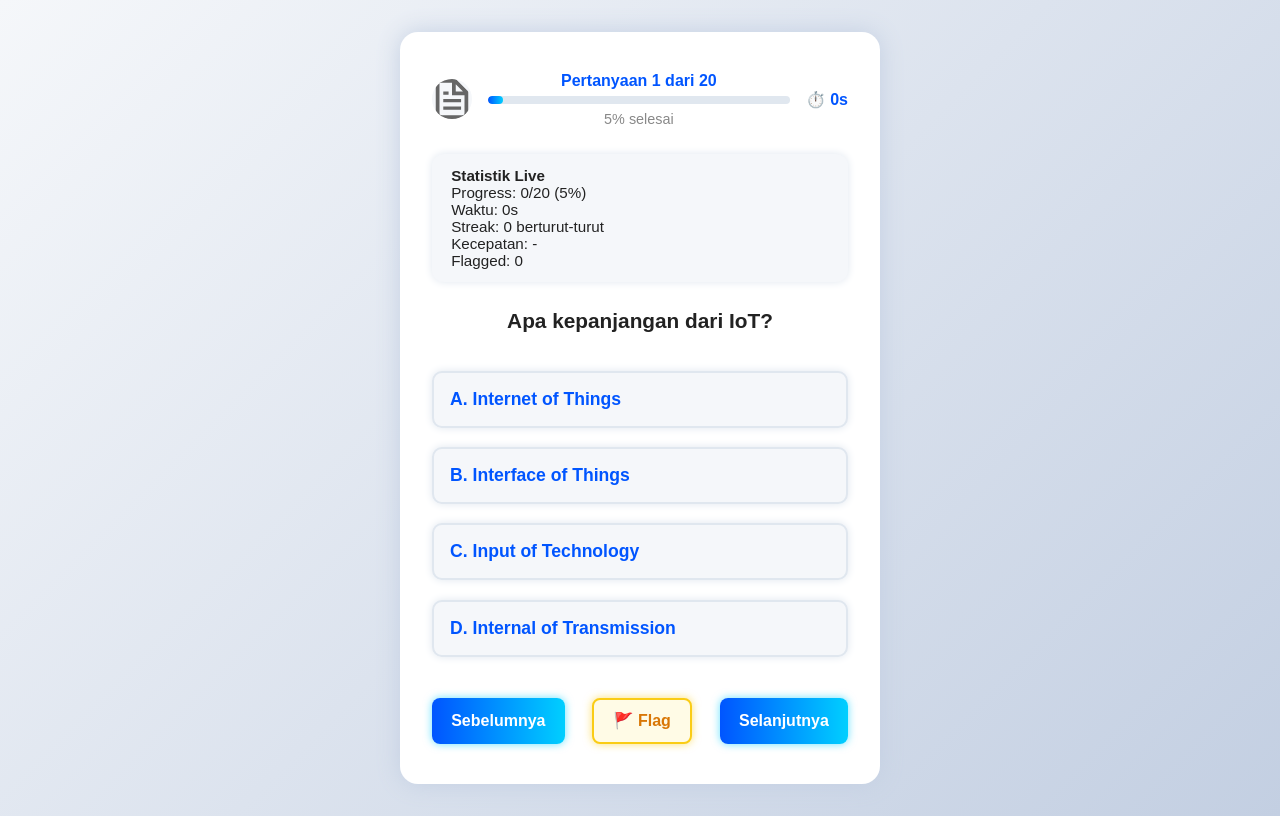
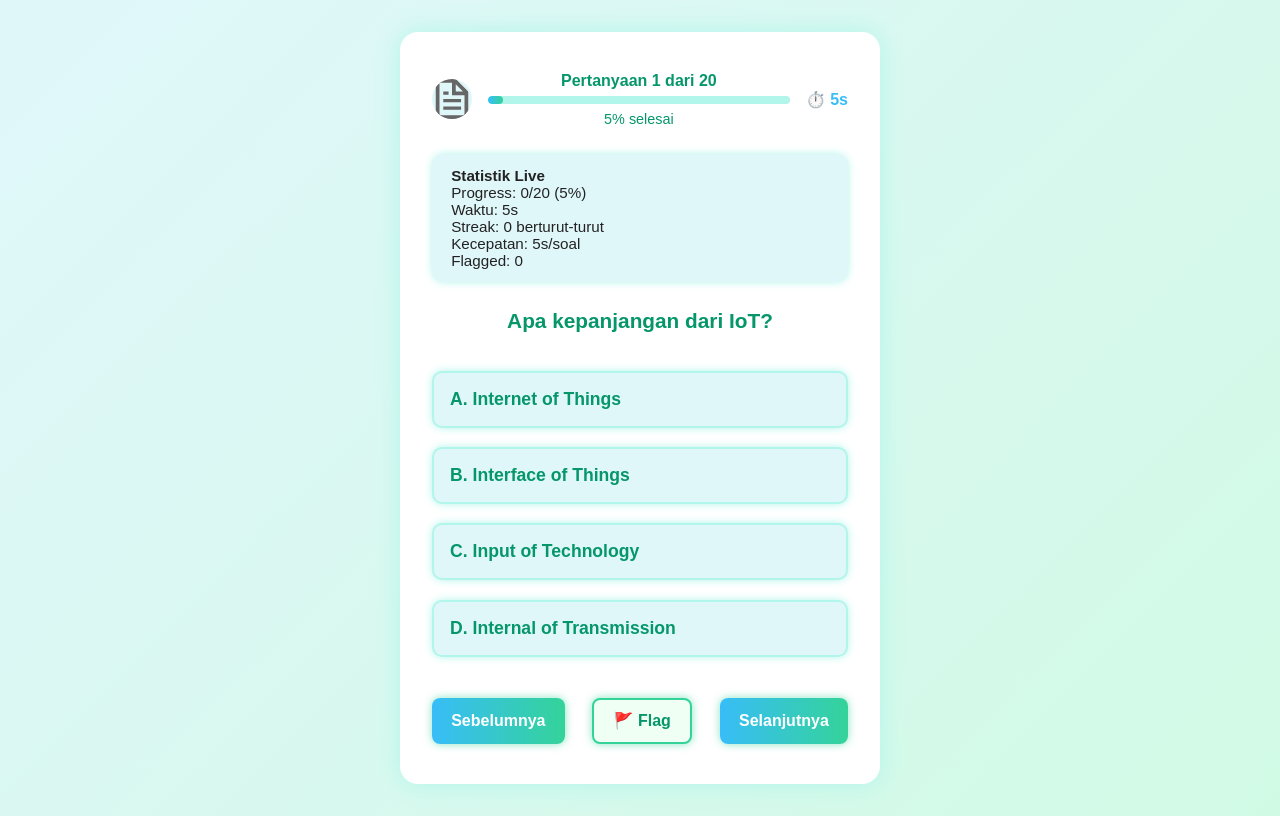
Before and after one commit to sallvyana/edusijaxpert, a Next.js app: page /quiz in a window 1280 px wide. Built offline with nearby package versions, Linux system fonts and the light colour scheme.

Commit message:
optimalisasi tampilan dan fitur tambahan baru

```diff
--- a/app/quiz/page.js
+++ b/app/quiz/page.js
@@ -1,6 +1,6 @@
 
 'use client';
-import { useState } from 'react';
+import { useState, useEffect } from 'react';
 import { useSearchParams, useRouter } from 'next/navigation';
 import { quizData } from './quizData';
 import { Suspense } from 'react';
@@ -25,18 +25,31 @@ function QuizContent() {
   const [score, setScore] = useState(0);
   const [showModal, setShowModal] = useState(false);
   const [flagged, setFlagged] = useState([]); // array of flagged question indices
-  const [startTime] = useState(Date.now());
   const [streak, setStreak] = useState(0);
+  const [answers, setAnswers] = useState([]); // array of user answers
+  const [timer, setTimer] = useState(0);
+
+  // Timer berjalan terus
+  useEffect(() => {
+    if (!showModal) {
+      const interval = setInterval(() => setTimer((t) => t + 1), 1000);
+      return () => clearInterval(interval);
+    }
+  }, [showModal]);
 
   const current = questions[index];
   const progress = Math.round(((index + 1) / questions.length) * 100);
-  const elapsed = Math.floor((Date.now() - startTime) / 1000);
-  const speed = elapsed > 0 ? `${Math.round(elapsed / (index + 1))}s/soal` : '-';
+  const speed = timer > 0 ? `${Math.round(timer / (index + 1))}s/soal` : '-';
 
   const handleAnswer = async (answerIdx) => {
     const res = await fetch(`/api/cekjawaban?jawaban=${encodeURIComponent(answerIdx)}&benar=${encodeURIComponent(questions[index].answer)}`);
     const data = await res.text();
     setFeedback(data);
+    setAnswers((prev) => {
+      const copy = [...prev];
+      copy[index] = answerIdx;
+      return copy;
+    });
     if (answerIdx === questions[index].answer) {
       setScore((prev) => prev + 1);
       setStreak((prev) => prev + 1);
@@ -54,7 +67,20 @@ function QuizContent() {
   };
 
   const handleGoToScore = () => {
-    router.push(`/quiz/score?kategori=${kategori}&score=${score}&total=${questions.length}`);
+    // Simpan data leaderboard ke localStorage
+    const player = prompt('Masukkan nama Anda untuk leaderboard:') || 'Anonim';
+    const leaderboard = JSON.parse(localStorage.getItem('leaderboard') || '[]');
+    leaderboard.push({
+      name: player,
+      score,
+      kategori,
+      waktu: timer,
+      progress: `${score}/${questions.length}`,
+      date: new Date().toISOString(),
+    });
+    localStorage.setItem('leaderboard', JSON.stringify(leaderboard));
+    // Kirim data ke halaman score
+    router.push(`/quiz/score?kategori=${kategori}&score=${score}&total=${questions.length}&waktu=${timer}&answers=${encodeURIComponent(JSON.stringify(answers))}`);
   };
 
   const handleFlag = () => {
@@ -77,7 +103,8 @@ function QuizContent() {
             <h2>Skor Akhir</h2>
             <p>Kategori: <b>{kategori.toUpperCase()}</b></p>
             <p>Skor Anda: <b>{score} / {questions.length}</b></p>
-            <button style={styles.button} onClick={handleGoToScore}>Lihat Detail Skor</button>
+            <p>Waktu: <b>{timer}s</b></p>
+            <button style={styles.button} onClick={handleGoToScore}>Lihat Detail Skor & Leaderboard</button>
           </div>
         </div>
       )}
@@ -95,13 +122,13 @@ function QuizContent() {
               <span style={styles.progressPercent}>{progress}% selesai</span>
             </div>
             <div style={styles.timeWrap}>
-              <span>⏱️ {elapsed}s</span>
+              <span>⏱️ {timer}s</span>
             </div>
           </div>
           <div style={styles.statLive}>
             <b>Statistik Live</b>
             <div>Progress: {index}/{questions.length} ({progress}%)</div>
-            <div>Waktu: {elapsed}s</div>
+            <div>Waktu: {timer}s</div>
             <div>Streak: {streak} berturut-turut</div>
             <div>Kecepatan: {speed}</div>
             <div>Flagged: {flagged.length}</div>
@@ -136,7 +163,7 @@ export default function QuizPage() {
 
 const styles = {
   container: {
-    background: 'linear-gradient(135deg, #f5f7fa 0%, #c3cfe2 100%)',
+    background: 'linear-gradient(135deg, #e0f7fa 0%, #d1fae5 100%)',
     color: '#222',
     minHeight: '100vh',
     padding: '2rem',
@@ -147,7 +174,7 @@ const styles = {
   quizBox: {
     background: '#fff',
     borderRadius: '18px',
-    boxShadow: '0 0 24px #c3cfe2',
+    boxShadow: '0 0 24px #b2f5ea',
     padding: '2.5rem 2rem',
     minWidth: '380px',
     maxWidth: '480px',
@@ -172,7 +199,7 @@ const styles = {
   },
   logo: {
     borderRadius: '50%',
-    background: '#f5f7fa',
+    background: '#e0f7fa',
   },
   progressWrap: {
     flex: 1,
@@ -183,36 +210,36 @@ const styles = {
   },
   progressText: {
     fontSize: '1rem',
-    color: '#0055ff',
+    color: '#059669',
     fontWeight: 'bold',
   },
   progressBarBg: {
     width: '100%',
     height: '8px',
-    background: '#e0e7ef',
+    background: '#b2f5ea',
     borderRadius: '8px',
     margin: '0.2rem 0',
     overflow: 'hidden',
   },
   progressBar: {
     height: '8px',
-    background: 'linear-gradient(90deg, #0055ff 0%, #00cfff 100%)',
+    background: 'linear-gradient(90deg, #38bdf8 0%, #34d399 100%)',
     borderRadius: '8px',
     transition: 'width 0.3s',
   },
   progressPercent: {
     fontSize: '0.9rem',
-    color: '#888',
+    color: '#059669',
   },
   timeWrap: {
     fontSize: '1rem',
-    color: '#0055ff',
+    color: '#38bdf8',
     fontWeight: 'bold',
   },
   statLive: {
-    background: '#f5f7fa',
+    background: '#e0f7fa',
     borderRadius: '12px',
-    boxShadow: '0 0 8px #e0e7ef',
+    boxShadow: '0 0 8px #b2f5ea',
     padding: '0.8rem 1.2rem',
     fontSize: '0.95rem',
     color: '#222',
@@ -223,7 +250,7 @@ const styles = {
   question: {
     fontSize: '1.3rem',
     marginBottom: '1.2rem',
-    color: '#222',
+    color: '#059669',
     fontWeight: 'bold',
     textAlign: 'center',
   },
@@ -235,14 +262,14 @@ const styles = {
   },
   button: {
     padding: '1rem',
-    background: '#f5f7fa',
-    color: '#0055ff',
-    border: '2px solid #e0e7ef',
+    background: '#e0f7fa',
+    color: '#059669',
+    border: '2px solid #b2f5ea',
     borderRadius: '10px',
     cursor: 'pointer',
     fontSize: '1.1rem',
     fontWeight: 'bold',
-    boxShadow: '0 0 8px #e0e7ef',
+    boxShadow: '0 0 8px #b2f5ea',
     marginBottom: '0.2rem',
     transition: 'background 0.2s, color 0.2s',
     textAlign: 'left',
@@ -251,8 +278,8 @@ const styles = {
     marginTop: '1.2rem',
     fontSize: '1.1rem',
     fontWeight: 'bold',
-    color: '#00cfff',
-    textShadow: '0 0 6px #c3cfe2',
+    color: '#38bdf8',
+    textShadow: '0 0 6px #b2f5ea',
   },
   actionRow: {
     display: 'flex',
@@ -262,7 +289,7 @@ const styles = {
     marginTop: '1.2rem',
   },
   navButton: {
-    background: 'linear-gradient(90deg, #0055ff 0%, #00cfff 100%)',
+    background: 'linear-gradient(90deg, #38bdf8 0%, #34d399 100%)',
     color: '#fff',
     border: 'none',
     borderRadius: '8px',
@@ -270,19 +297,19 @@ const styles = {
     fontWeight: 'bold',
     fontSize: '1rem',
     cursor: 'pointer',
-    boxShadow: '0 0 8px #00cfff99',
+    boxShadow: '0 0 8px #34d39999',
     transition: 'background 0.2s',
   },
   flagButton: {
-    background: '#fffbe6',
-    color: '#d97706',
-    border: '2px solid #facc15',
+    background: '#f0fff4',
+    color: '#059669',
+    border: '2px solid #34d399',
     borderRadius: '8px',
     padding: '0.7rem 1.2rem',
     fontWeight: 'bold',
     fontSize: '1rem',
     cursor: 'pointer',
-    boxShadow: '0 0 8px #facc1599',
+    boxShadow: '0 0 8px #34d39999',
     transition: 'background 0.2s',
   },
   modalOverlay: {
@@ -291,18 +318,18 @@ const styles = {
     left: 0,
     width: '100vw',
     height: '100vh',
-    background: 'rgba(195, 207, 226, 0.85)',
+    background: 'rgba(209, 250, 229, 0.85)',
     display: 'flex',
     justifyContent: 'center',
     alignItems: 'center',
     zIndex: 999,
   },
   modalBox: {
-    background: 'linear-gradient(135deg, #f5f7fa 0%, #c3cfe2 100%)',
-    color: '#0055ff',
+    background: 'linear-gradient(135deg, #e0f7fa 0%, #d1fae5 100%)',
+    color: '#059669',
     padding: '2.5rem 2rem',
     borderRadius: '18px',
-    boxShadow: '0 0 40px #c3cfe2',
+    boxShadow: '0 0 40px #b2f5ea',
     textAlign: 'center',
     minWidth: '320px',
   },
```
Also changed, not shown: app/quiz/score/page.js (+63 -0 lines).
